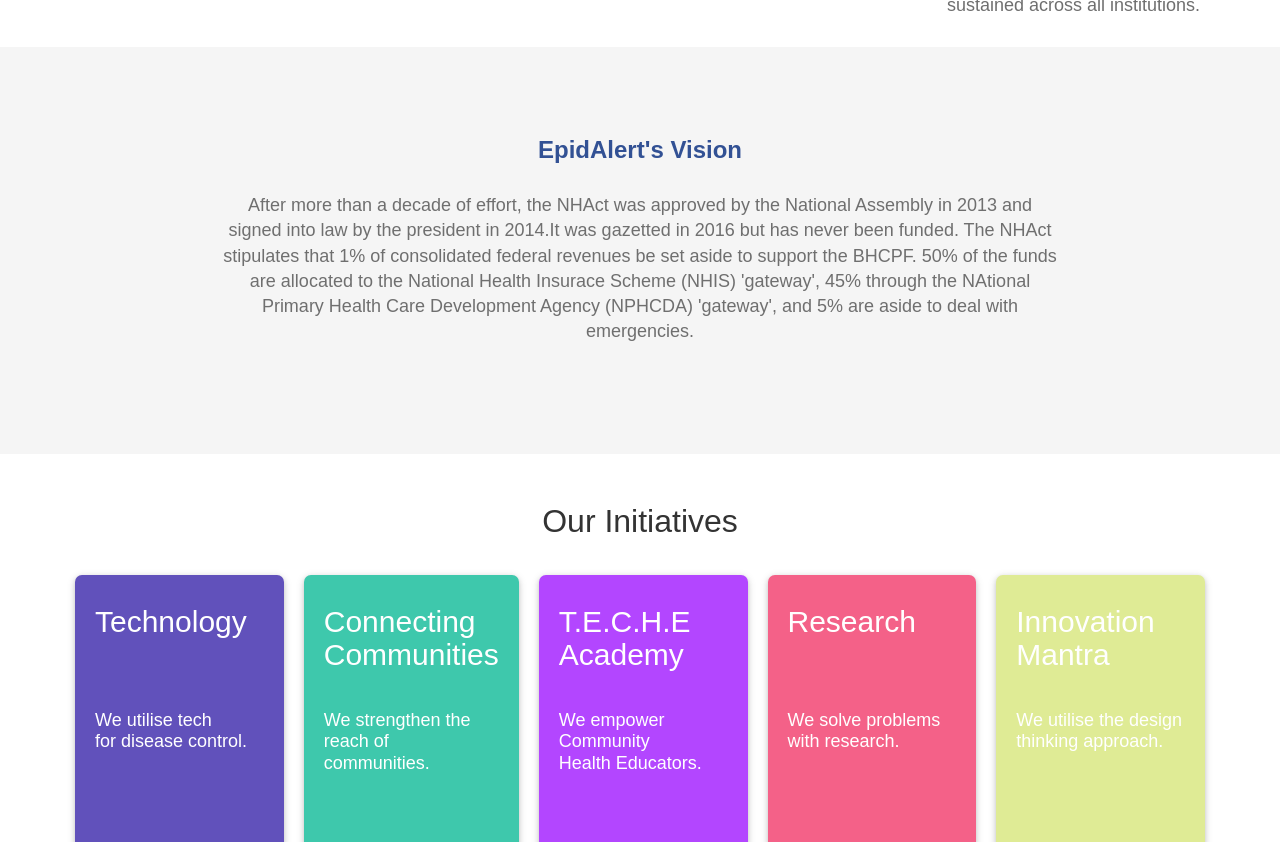
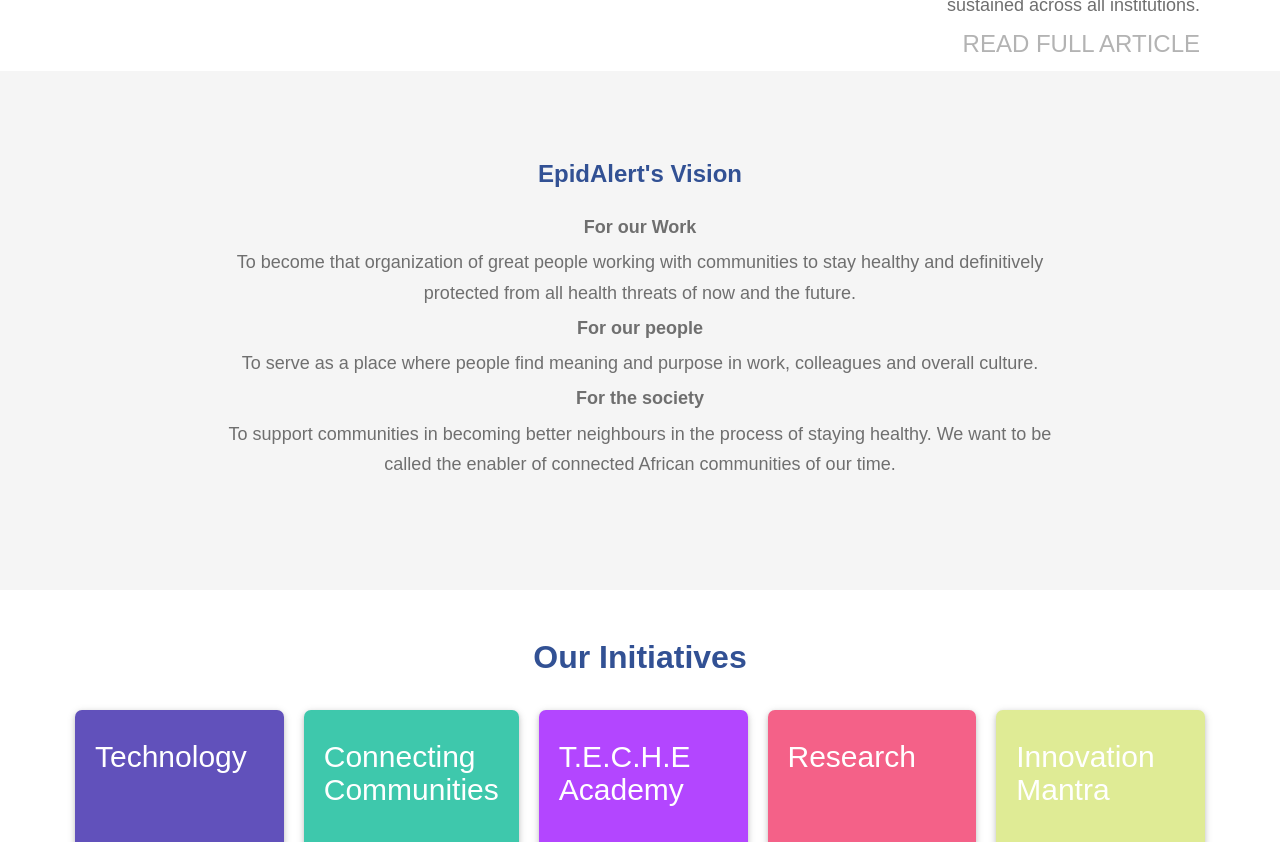
Before and after one commit to Toyrone/landing-page, a plain HTML site: page about.html in a window 1280 px wide. Shown: the part 933-1775 px from the top of the page. Drawn offline with nearby package versions, Linux system fonts and the light colour scheme; a web font is replaced by a local one.

Commit message:
Update vision statement

```diff
--- a/about.html
+++ b/about.html
@@ -112,7 +112,7 @@
                             <h3>About EpidAlert</h3>
                             <h5>(formerly EbolaAlert)</h5>
                         </div>
-                        <div class="col-lg-12 col-md-12">
+                        <div class="col-lg-12 col-md-12 pb">
 
                             <!-- EpidAlert Inception -->
                             <div class=" col-lg-6 col-md-6">
@@ -122,7 +122,7 @@
                                         <h1>2014</h1>
                                     </div>
                                     <div class="about__desc">
-                                        <p>EpidAlert (formerly EbolaAlert) is a Nigerian not-for-profit applying some of its innovations and lessons from the Ebola response to the wider business of disease prevention, detection and response to foster global health security. EbolaAlert served as a glue in the command and control of Ebola in Nigeria and also ranked high in its unique use of technologies such as social media, telephony, and other digital services.</p>
+                                        <p>EpidAlert (formerly EbolaAlert) is a Nigerian not-for-profit applying some of its innovations and lessons learnt from the Ebola response to the wider business of disease prevention, detection and response to foster global health security. EbolaAlert served as a glue in the command and control of Ebola in Nigeria and also ranked high in its unique use of technologies such as social media, telephony, and other digital services.</p>
                                     </div>
                                 </div>
                             </div>
@@ -134,7 +134,7 @@
                                             <h1>And the need to <br>sustain the public health response momentum</h1>
                                             <p> Nigeria's Ebola response was a strategic timestamp in the country's Public Health development milestone. Lessons learned must be sustained across all institutions. </p>
                                         </div>
-                                        <a href="#">Read Full Article</a>
+                                        <a class="about__read" href="#">Read Full Article</a>
                                     </div>
                                 </div>
                             </div>
@@ -142,11 +142,16 @@
                         <div class="col-lg-12 col-md-12 vision" id="vision">
                             <div class="about__vision">
                                 <h3>EpidAlert's Vision</h3>
-                                <div class="text-center">
-                                    <div class="about__vision--body">
-                                        <p>After more than a decade of effort, the NHAct was approved by the National Assembly in 2013 and signed into law by the president in 2014.It was gazetted in 2016 but has never been funded. The NHAct stipulates that 1% of consolidated federal revenues be set aside to support the BHCPF. 50% of the funds are allocated to the National Health Insurace Scheme (NHIS) 'gateway', 45% through the NAtional Primary Health Care Development Agency (NPHCDA) 'gateway', and 5% are aside to deal with emergencies.</p>
-                                    </div>
+
+                                <div class="about__vision--body">
+                                    <h4 class="about__sub-title">For our Work</h4>
+                                    <p>To become that organization of great people working with communities to stay healthy and definitively protected from all health threats of now and the future.</p>
+                                    <h4 class="about__sub-title">For our people</h4>
+                                    <p>To serve as a place where people find meaning and purpose in work, colleagues and overall culture. </p>
+                                    <h4 class="about__sub-title">For the society</h4>
+                                    <p>To support communities in becoming better neighbours in the process of staying healthy. We want to be called the enabler of connected African communities of our time.</p>
                                 </div>
+
 
                             </div>
                         </div>
@@ -157,7 +162,7 @@
             <section class="initiative" id="initiatives">
                 <div class="row m-0">
                     <div class="col-md-12 col-md-12">
-                        <h3>Our Initiatives</h3>
+                        <h3 class="heading">Our Initiatives</h3>
                         <div class="initiatives"></div>
                     </div>
                     <div class="col-md-12 col-md-12">
--- a/css/main.css
+++ b/css/main.css
@@ -233,6 +233,9 @@ padding-left: 10px;
     text-align: right;
     flex-grow: 1;
 }
+.about__sub-title {
+    font-weight: bold;
+}
 .about__title h1 {
     opacity: 0.5;
 }
@@ -272,7 +275,7 @@ padding-left: 10px;
 }
 .about__vision p {
     font-size: 18px;
-    line-height: 1.4;
+    line-height: 1.7;
 }
 .about__vision h3 {
     color: #325194;
@@ -285,6 +288,16 @@ padding-left: 10px;
 .about__vision--body {
     width: 80%;
     margin: 0 auto;
+}
+.about__read {
+    color: #b3b3b3;
+    text-transform: uppercase;
+    padding-right: 50px;
+    font-size: 24px;
+}
+.about__read:hover {
+    color: #b3b3b3;
+    text-decoration: underline;
 }
 .initiative {
     box-sizing: border-box;
@@ -337,6 +350,7 @@ padding-left: 10px;
 }
 .grid__text h4 {
     line-height: 1.2;
+    font-size: 20px;
 }
 footer {
     background-color: #1A2639;
@@ -385,6 +399,8 @@ footer {
 .heading {
     font-size: 28px;
     text-align: center;
+    color: #325194;
+    font-weight: 700;
 }
 .team p {
     padding-left: 125px;
```
Also changed, not shown: index.html (+1 -1 lines), 1 other file.
